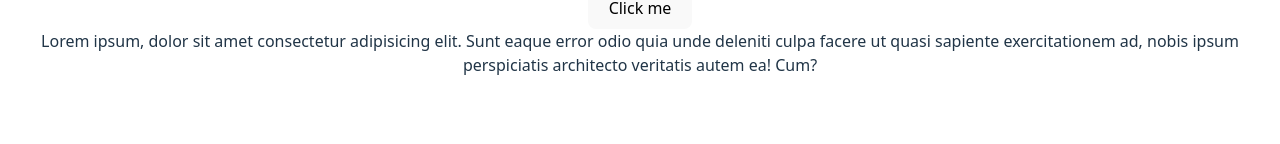
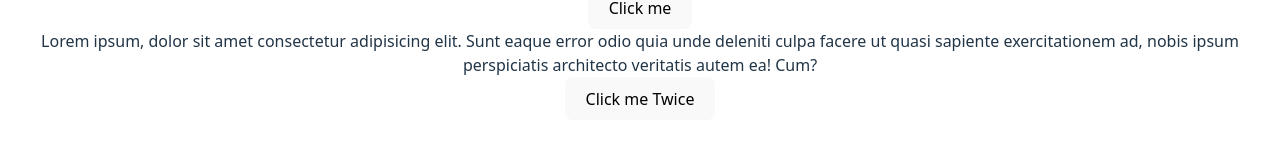
Before and after one commit to GovindG9066/React, a React (Vite) app in the folder Basic_React_app/: page / in a window 1280 px wide. Shown: the part 2233-2377 px from the top of the page. Before the commit the page ends 2342 px from the top, so only its background shows below. Built offline with nearby package versions, Linux system fonts and the light colour scheme.

Commit message:
double click tested

```diff
--- a/Basic_React_app/src/ClickEvents.jsx
+++ b/Basic_React_app/src/ClickEvents.jsx
@@ -2,8 +2,12 @@ function ClickBtn() {
     console.log("Hello world");
 
 }
-function nowHover(params) {
+function nowHover() {
     console.log("I am not Click");
+
+}
+function DoubleClickme() {
+    console.log("I was click twice");
 
 }
 
@@ -12,6 +16,7 @@ export default function ClickEvents() {
         <div>
             <button onClick={ClickBtn}>Click me</button>
             <p onMouseOver={nowHover}>Lorem ipsum, dolor sit amet consectetur adipisicing elit. Sunt eaque error odio quia unde deleniti culpa facere ut quasi sapiente exercitationem ad, nobis ipsum perspiciatis architecto veritatis autem ea! Cum?</p>
+            <button onDoubleClick={DoubleClickme}>Click me Twice</button>
         </div>
     );
 }
```
